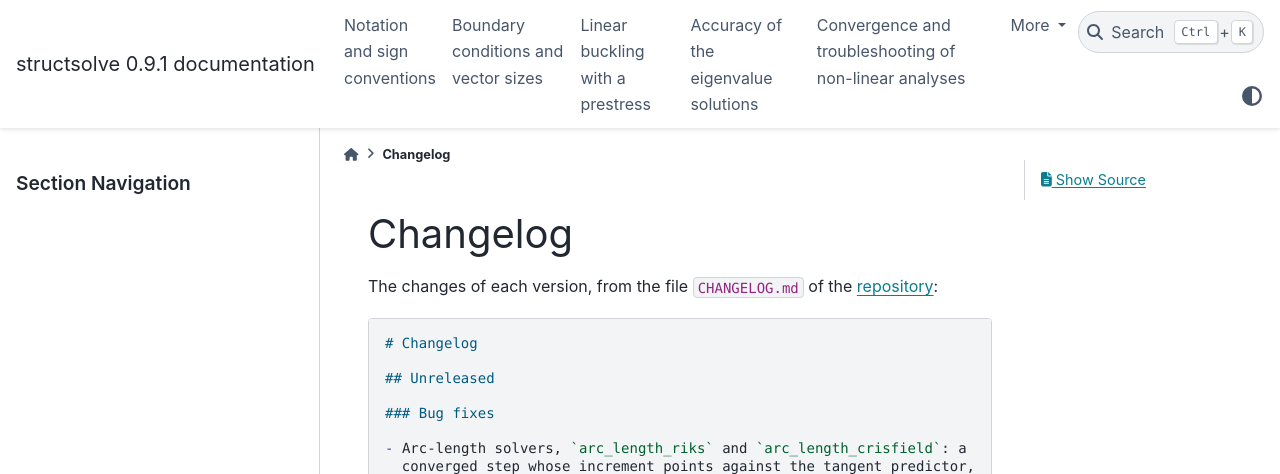
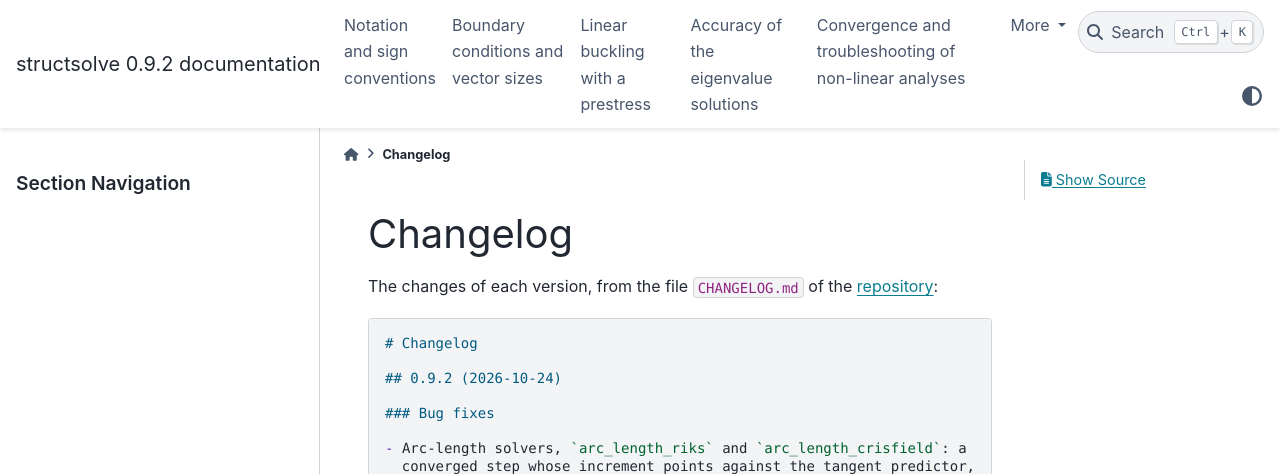
Before and after one commit to saullocastro/structsolve, a Sphinx documentation site: the page built from doc/source/changelog.rst, in a window 1280 px wide and 900 px high. Shown: the top 474 px of the window. Built offline with Sphinx 7.4.7 and the PyData theme 0.15.4, drawn with Linux system fonts in a browser that asks for light colours; pages that are not in the unit, such as notebooks, are missing from menus.

Commit message:
MAINT: release 0.9.2

```diff
--- a/CHANGELOG.md
+++ b/CHANGELOG.md
@@ -1,6 +1,6 @@
 # Changelog
 
-## Unreleased
+## 0.9.2 (2026-10-24)
 
 ### Bug fixes
 
--- a/doc/source/index.rst
+++ b/doc/source/index.rst
@@ -130,7 +130,7 @@ License
 Citing this library
 -------------------
 
-Saullo G. P. Castro (2026). Structural analysis solvers tailored for semi-analytical models (Version 0.9.1). Zenodo. DOI: https://doi.org/10.5281/zenodo.2581212.
+Saullo G. P. Castro (2026). Structural analysis solvers tailored for semi-analytical models (Version 0.9.2). Zenodo. DOI: https://doi.org/10.5281/zenodo.2581212.
 
 In BibTeX:
 
@@ -141,7 +141,7 @@ In BibTeX:
       title     = {Structural analysis solvers tailored for semi-analytical
                    models},
       year      = {2026},
-      version   = {0.9.1},
+      version   = {0.9.2},
       publisher = {Zenodo},
       doi       = {10.5281/zenodo.2581212},
       url       = {https://doi.org/10.5281/zenodo.2581212}
--- a/pyproject.toml
+++ b/pyproject.toml
@@ -4,7 +4,7 @@ build-backend = "setuptools.build_meta"
 
 [project]
 name = "structsolve"
-version = "0.9.1"
+version = "0.9.2"
 description = "Structural analysis solvers"
 readme = "README.md"
 license = "BSD-3-Clause"
```
Also changed, not shown: README.md (+3 -1 lines), 1 other file.
